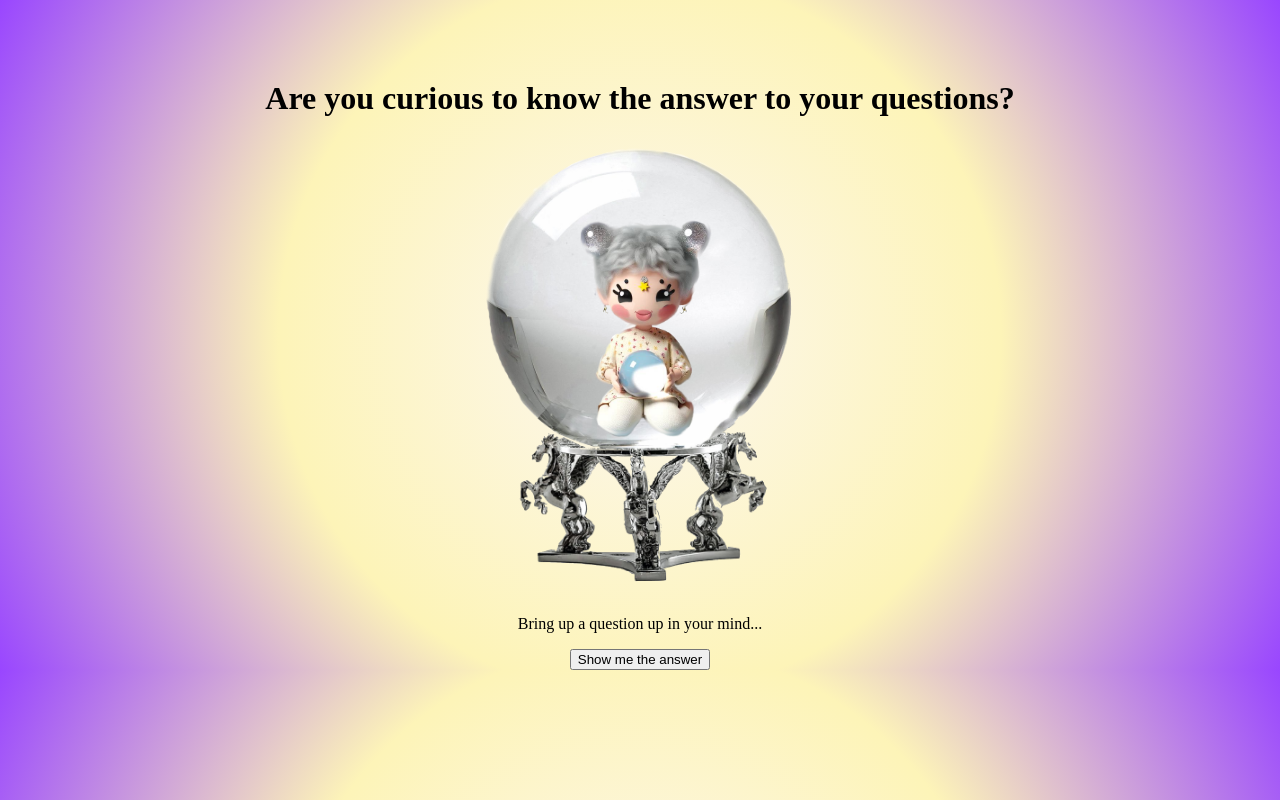
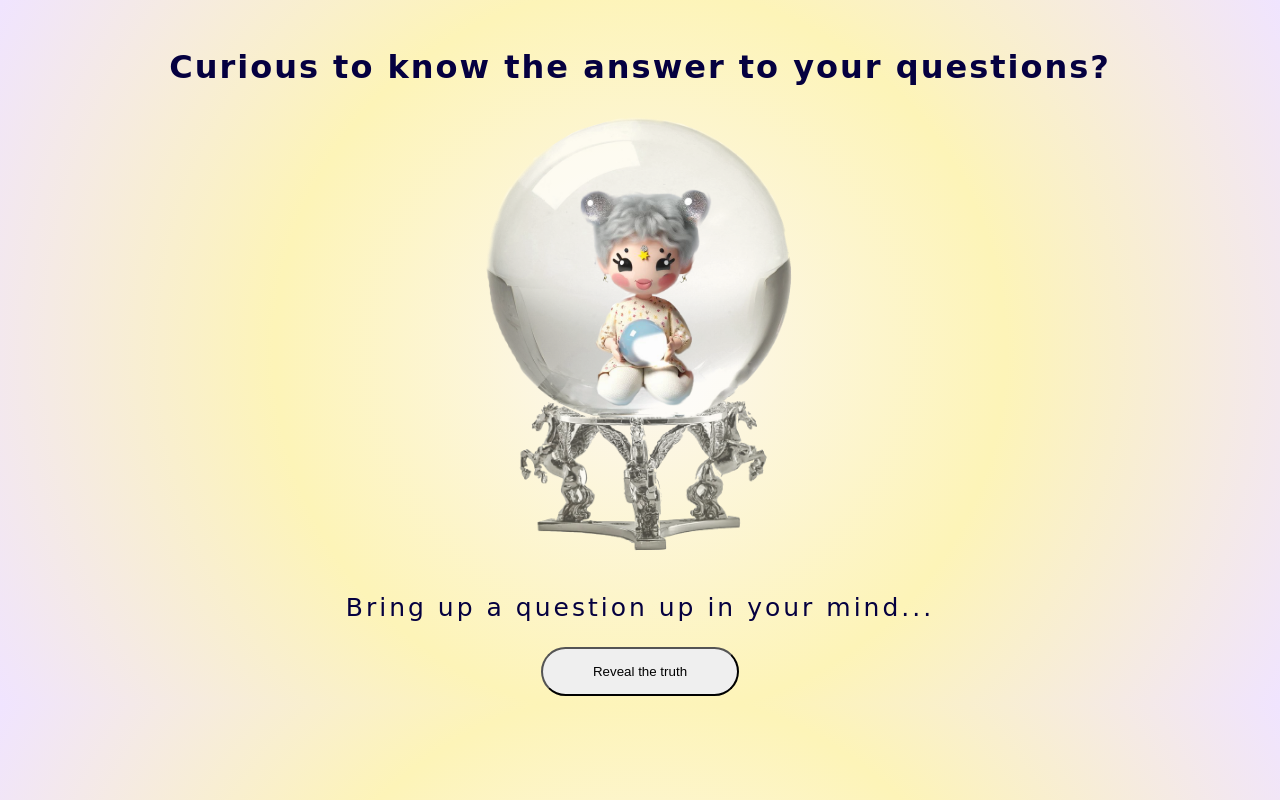
Before and after one commit to beyondmortality456/Astrologer, a plain HTML site: page index.html in a window 1280 px wide. Drawn offline with Linux system fonts and the light colour scheme.

Commit message:
Adjusting styling and cleaning up classes

```diff
--- a/index.html
+++ b/index.html
@@ -7,7 +7,7 @@
     <link rel="stylesheet" href="styles.css" />
   </head>
   <body>
-    <h1>Are you curious to know the answer to your questions?</h1>
+    <h1>Curious to know the answer to your questions?</h1>
     <div class="images-container">
       <img
         class="smiling-astrologer"
@@ -22,14 +22,15 @@
     </div>
     <p>Bring up a question up in your mind...</p>
     <div class="answer-text"></div>
-    <button id="tiltButton">Show me the answer</button>
+    <button class="answer-button js-answer-button">Reveal the truth</button>
 
     <script>
-      document.getElementById('tiltButton').addEventListener('click', function() {
-        var astrologer = document.querySelector('.smiling-astrologer');
-        astrologer.classList.toggle('tilting'); // Toggles the tilting animation on and off
-      });
+      document
+        .querySelector(".js-answer-button")
+        .addEventListener("click", function () {
+          const astrologer = document.querySelector(".smiling-astrologer");
+          astrologer.classList.toggle("tilting"); // Toggles the tilting animation on and off
+        });
     </script>
-
   </body>
 </html>
--- a/styles.css
+++ b/styles.css
@@ -1,11 +1,16 @@
 body {
-  text-align: center; /* Centers the text and button */
-  margin: 0;
-  padding: 0;
+  text-align: center;
   display: flex;
   flex-direction: column;
   align-items: center;
-  background: radial-gradient(circle, #fcf7f2, #fdf4b8, #9946ff);
+  background: radial-gradient(circle, #fcf7f2, #fdf4b8, #f0e4ff);
+}
+
+h1 {
+  margin-top: 40px;
+  font-family: cursive;
+  letter-spacing: 2px;
+  color: rgb(5, 0, 64);
 }
 
 .images-container {
@@ -19,20 +24,36 @@ body {
   position: absolute; /* Allows precise positioning */
   z-index: 2; /* Ensures it appears above the crystal ball */
   height: 80%;
+  opacity: 95%;
 }
 
 .crystal-ball {
   z-index: 1;
   width: 45%;
   height: 45%;
+  opacity: 70%;
 }
 
-h1 {
-  margin-top: 80px;
+p {
+  font-size: 25px;
+  font-family: cursive;
+  letter-spacing: 3px;
+  color: rgb(5, 0, 64);
 }
 
+.answer-button {
+  padding: 15px 50px;
+  border-radius: 25px;
+}
+.answer-button:hover {
+ background-color: rgb(255, 213, 0);
+}
+
+
+
 @keyframes tilt {
-  0%, 100% {
+  0%,
+  100% {
     transform: rotate(0deg);
   }
   25% {
@@ -44,10 +65,9 @@ h1 {
 }
 
 .smiling-astrologer {
-  /* Other styles for your image */
-  transition: transform 0.2s; /* Smooth transition */
+  transition: transform 0.1s; /* Smooth transition */
 }
 
 .tilting {
-  animation: tilt 2s infinite; /* Adjust time as needed */
+  animation: tilt 1s 3; /* Adjust time as needed */
 }
```
